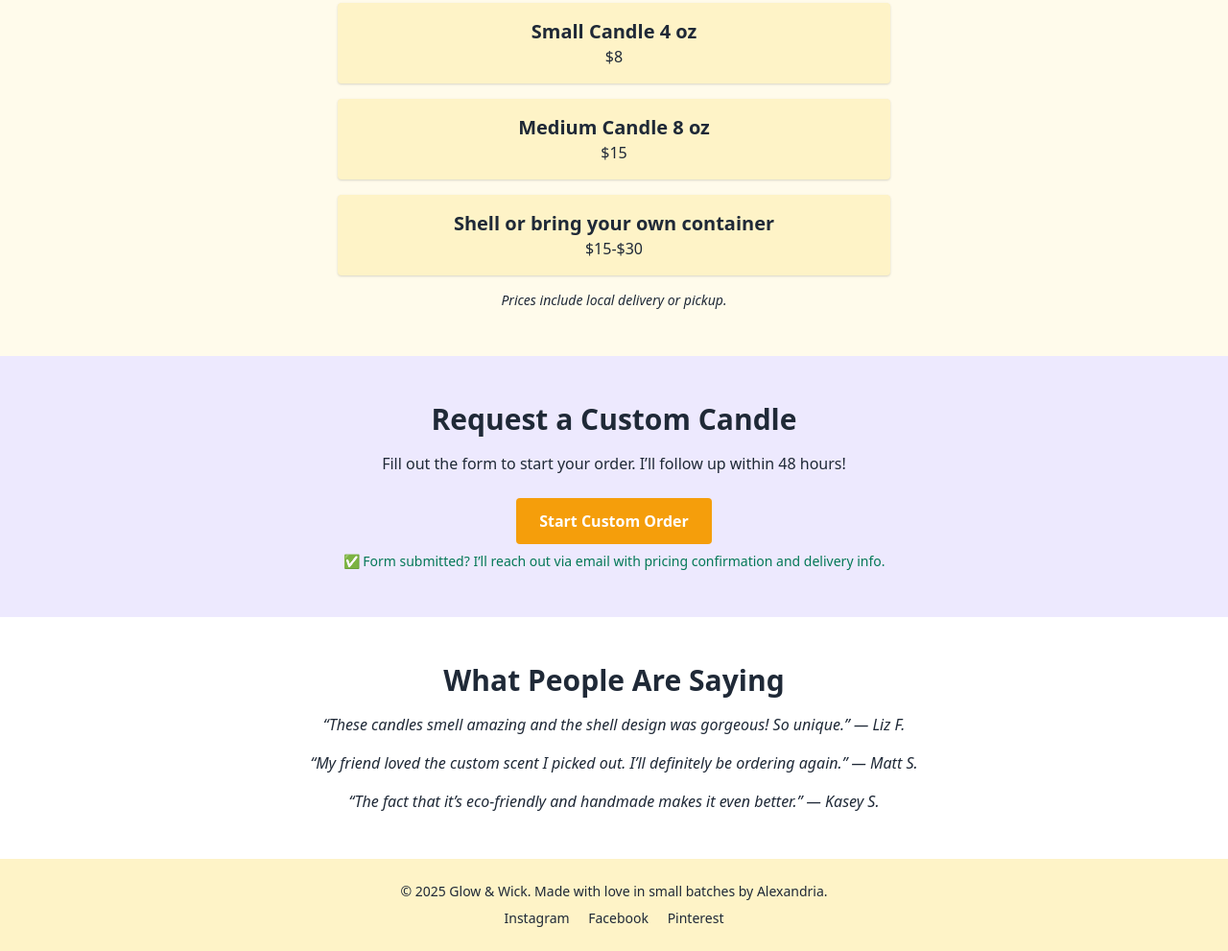
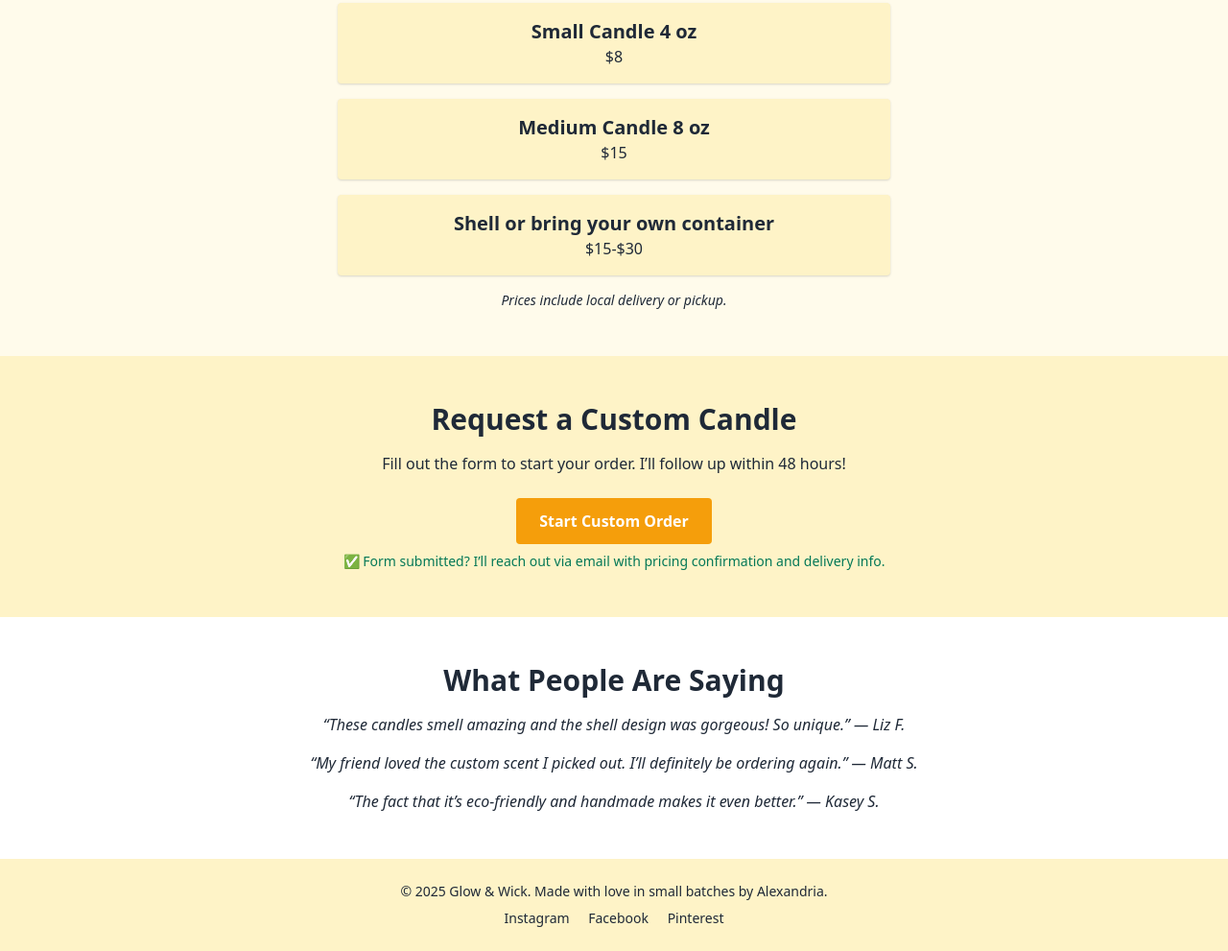
Before and after one commit to Alliecandle/glow-and-wick, a plain HTML site: page index.html in a window 1280 px wide. Shown: the part 886-1877 px from the top of the page at 96% size. Drawn offline with nearby package versions, Linux system fonts and the light colour scheme.

Commit message:
Update index.html

```diff
--- a/index.html
+++ b/index.html
@@ -61,7 +61,7 @@
   </section>
 
   <!-- Custom Order -->
-  <section id="custom" class="bg-purple-100 py-12 px-6 text-center">
+  <section id="custom" class="bg-yellow-100 py-12 px-6 text-center">
     <h2 class="text-3xl font-semibold mb-4">Request a Custom Candle</h2>
     <p class="mb-6">Fill out the form to start your order. I’ll follow up within 48 hours!</p>
     <a href="https://forms.gle/zKJzcfebnfnWNeo67" target="_blank" class="inline-block px-6 py-3 bg-yellow-500 hover:bg-yellow-600 text-white font-semibold rounded">Start Custom Order</a>
```
